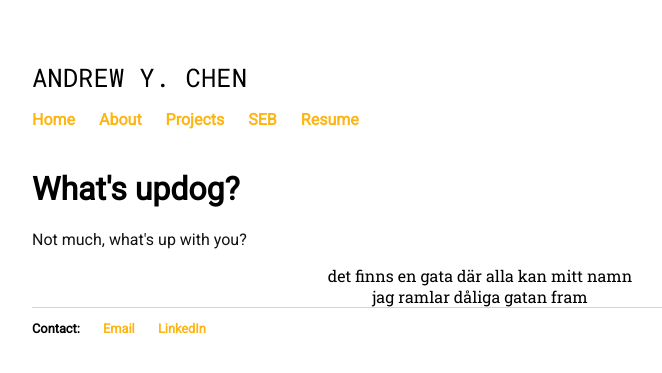
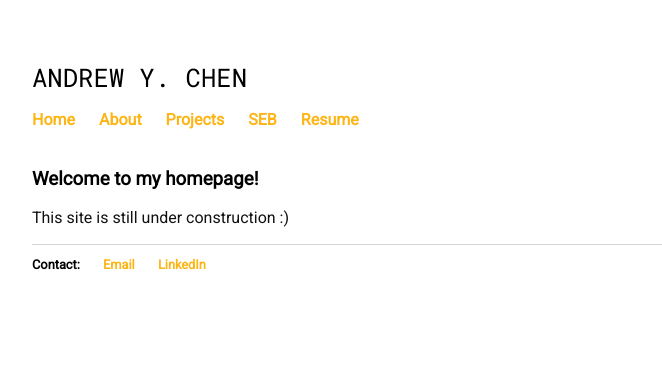
Before and after one commit to carbonheliumnitrogen/carbonheliumnitrogen.github.io, a Jekyll site: the page built from index.html, in a window 1280 px wide. Shown: the top 373 px of the page, without its empty margins (160-822 px from the left). Built offline with Jekyll 4.4.1, drawn with Linux system fonts in a browser that asks for light colours.

Commit message:
Update index.html

```diff
--- a/index.html
+++ b/index.html
@@ -11,14 +11,7 @@ title: Andrew Chen's Homepage
 </head>
 <div class="blurb">
 
-	<h1>What's updog?</h1>
-	<p>Not much, what's up with you?</p>
+	<h3> Welcome to my homepage! </h3>
+	<p> This site is still under construction :) </p>
 
 </div><!-- /.blurb -->
-
-<div class="test">
-
-det finns en gata där alla kan mitt namn <br>
-jag ramlar dåliga gatan fram
-
-</div>
```
